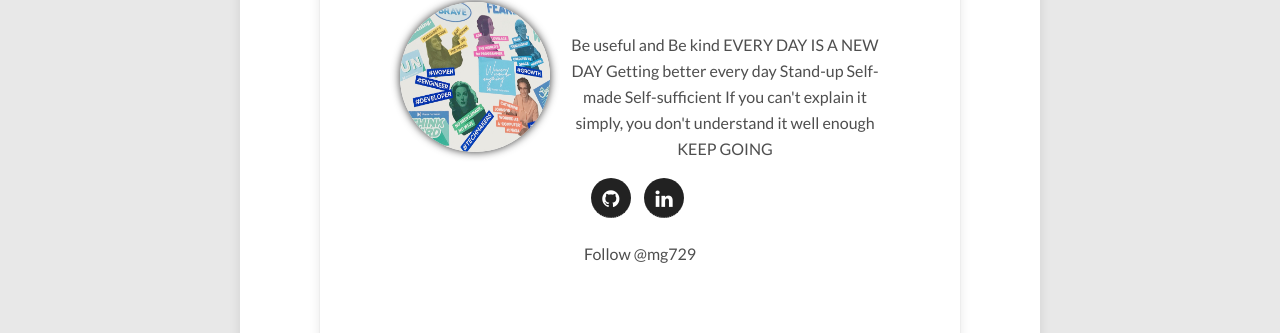
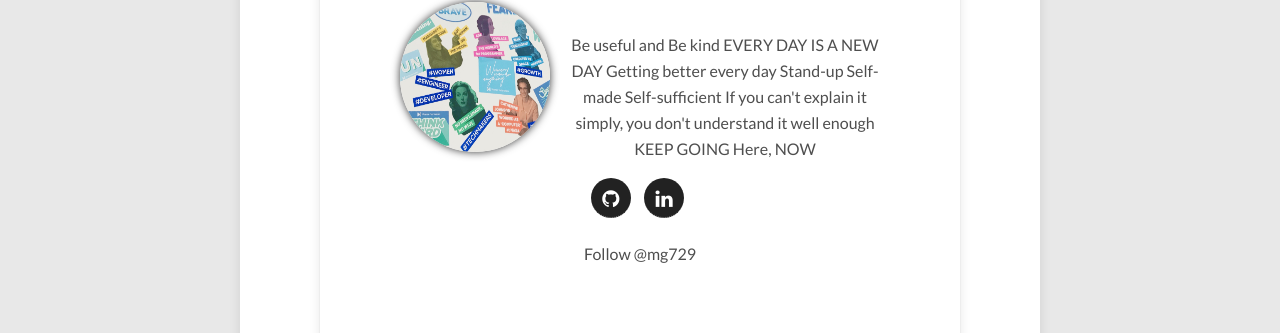
Before and after one commit to sujinsjlee/mg729.github.io, a Jekyll site: the page built from about.md, in a window 1280 px wide and 1362 px high. Shown: the part 664-997 px from the top of the window. Built offline with Jekyll 4.4.1, drawn with Linux system fonts in a browser that asks for light colours; nearby versions of some CDN libraries; part of the change alters nothing that is shown.

Commit message:
[config] update bio

```diff
--- a/_config.yml
+++ b/_config.yml
@@ -31,7 +31,15 @@ owner:
   name:           MG
   site:           https://github.com/mg729
   avatar:         images/avatar.jpg
-  bio:            "Be useful and Be kind\nEVERY DAY IS A NEW DAY\nGetting better every day\nStand-up\nSelf-made\nSelf-sufficient\nIf you can't explain it simply, you don't understand it well enough\nKEEP GOING"
+  bio:            "Be useful and Be kind
+  EVERY DAY IS A NEW DAY
+  Getting better every day
+  Stand-up
+  Self-made
+  Self-sufficient
+  If you can't explain it simply, you don't understand it well enough
+  KEEP GOING
+  Here, NOW"
   email:          iammg729@gmail.com
   github:         mg729
 
```
